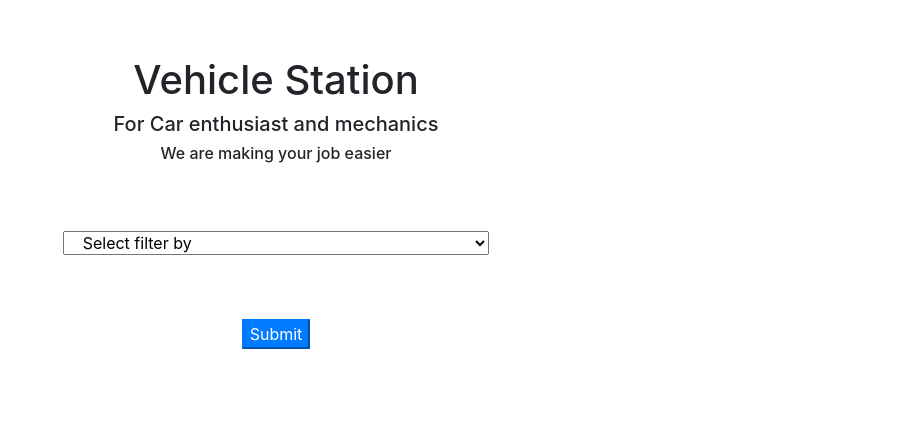
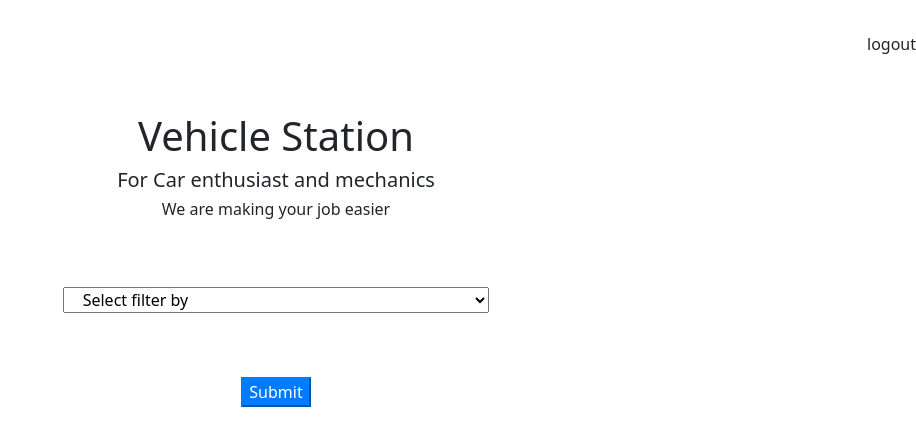
Before and after one commit to selmanfariz18/vehicle_station, a Django app: page /home in a window 1280 px wide. Shown: the top 446 px of the page, without its empty margins (364-1280 px from the left). Run offline with Django 4.2, Linux system fonts and the light colour scheme; some libraries are stand-ins or nearby versions.

Commit message:
expected complete

```diff
--- a/chatbot/templates/home.html
+++ b/chatbot/templates/home.html
@@ -1,5 +1,30 @@
 {% extends 'base.html' %}
 {% load static %}
+
+{% block extlink%}
+
+<link
+  href="https://cdn.jsdelivr.net/npm/bootstrap@5.3.0-alpha3/dist/css/bootstrap.min.css"
+  rel="stylesheet"
+  integrity="sha384-KK94CHFLLe+nY2dmCWGMq91rCGa5gtU4mk92HdvYe+M/SXH301p5ILy+dN9+nJOZ"
+  crossorigin="anonymous"
+/>
+<link
+  rel="stylesheet"
+  href="https://fonts.googleapis.com/css2?family=Material+Symbols+Outlined:opsz,wght,FILL,GRAD@20..48,100..700,0..1,-50..200"
+/>
+<link rel="preconnect" href="https://fonts.googleapis.com" />
+<link rel="preconnect" href="https://fonts.gstatic.com" crossorigin />
+<link
+  href="https://fonts.googleapis.com/css2?family=Inter:wght@200;300;400;500;600;700&display=swap"
+  rel="stylesheet"
+/>
+<link rel="stylesheet" href="https://cdn.jsdelivr.net/npm/bootstrap-icons@1.3.0/font/bootstrap-icons.css">
+
+
+
+{% endblock %}
+
 {% block content %}
 <head>
 
@@ -7,7 +32,20 @@
 <style>
 
 </style>
-<body>
+
+  <nav class="navbar navbar-expand-lg navbar-light">
+    <div class="navbar-collapse" id="navbarSupportedContent">
+        <ul class="navbar-nav mr-auto">
+            <li class="nav-item active px-1 py-2">
+
+            </li>
+        </ul>
+        <a class="btn btn-outline-danger nav-link py-2" href="logout_user" role="button">
+            logout
+        </a>
+    </div>
+</nav>
+
 
   <h1 style="text-align:center; padding-top:40px;">Vehicle Station</h1>
   <h5 style="text-align:center;">For Car enthusiast and mechanics</h5>
@@ -30,5 +68,5 @@
           </form>
       </div>
   </div>
-</body>
+
 {% endblock %}
--- a/chatbot/urls.py
+++ b/chatbot/urls.py
@@ -3,7 +3,9 @@ from . import views
 
 urlpatterns = [
     path('', views.root_page, name='root_page'),
+    path('root', views.root_page, name='root'),
     path('home', views.chatbot_view, name='home'),
     path('register', views.register, name='register'),
     path('login', views.login, name='login'),
+    path('logout_user', views.logout_user, name='logout_user'),
 ]
--- a/chatbot/views.py
+++ b/chatbot/views.py
@@ -10,7 +10,7 @@ from django.contrib.auth import login as auth_login
 
 
 
-openai.api_key = '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'
+openai.api_key = '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'
 key = openai.api_key
 
 
@@ -209,6 +209,11 @@ def login(request):
     return render(request, 'login.html')
 
 
+def logout_user(request):
+    logout(request)
+    messages.success(request, "Logout Successfull!")
+    return render(request, 'root_page.html')
+
 def register(request):
 
     if request.method == 'POST':
```
Also changed, not shown: chatbot/templates/solution.html (+41 -0 lines), db.sqlite3.
